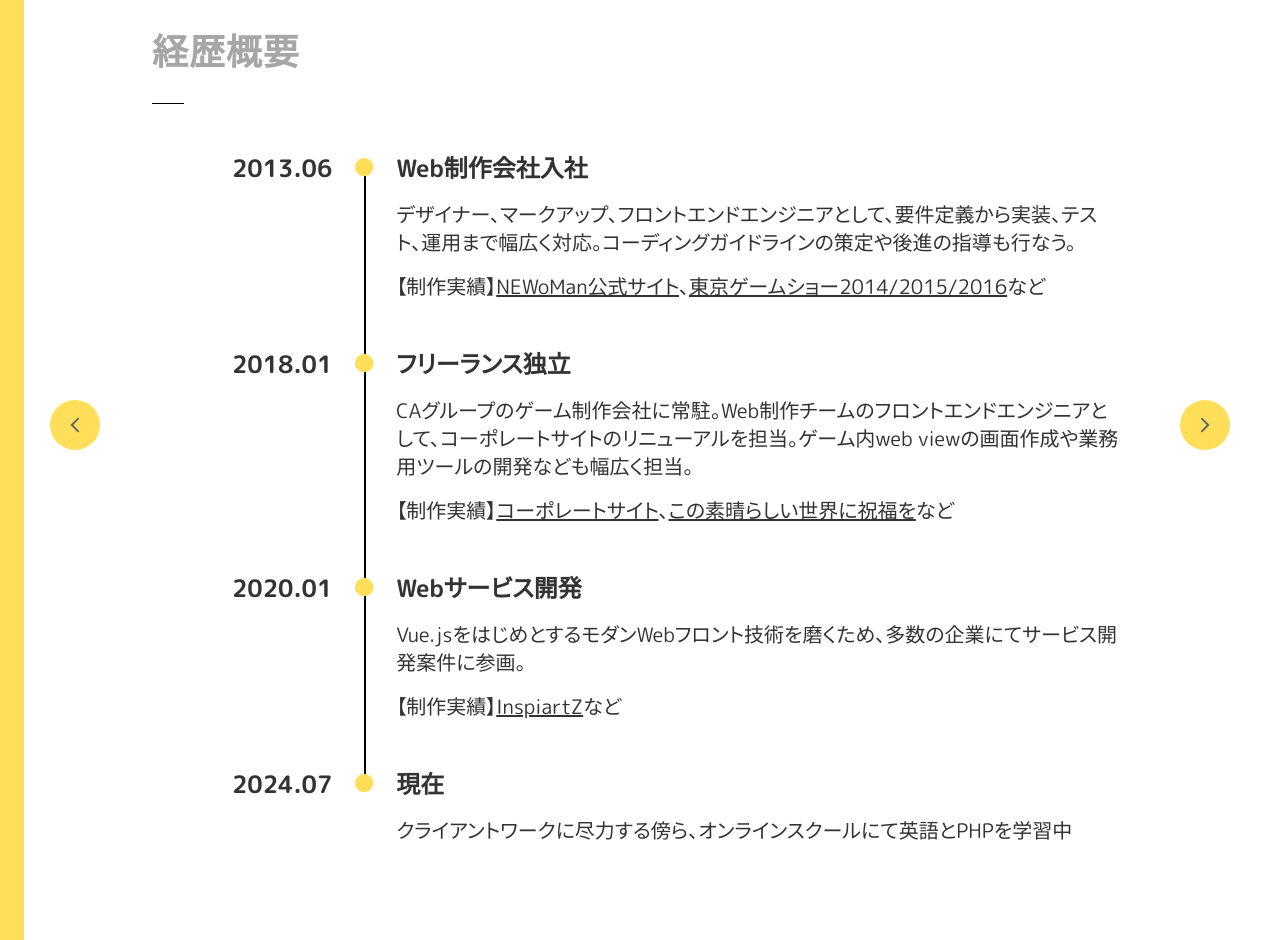
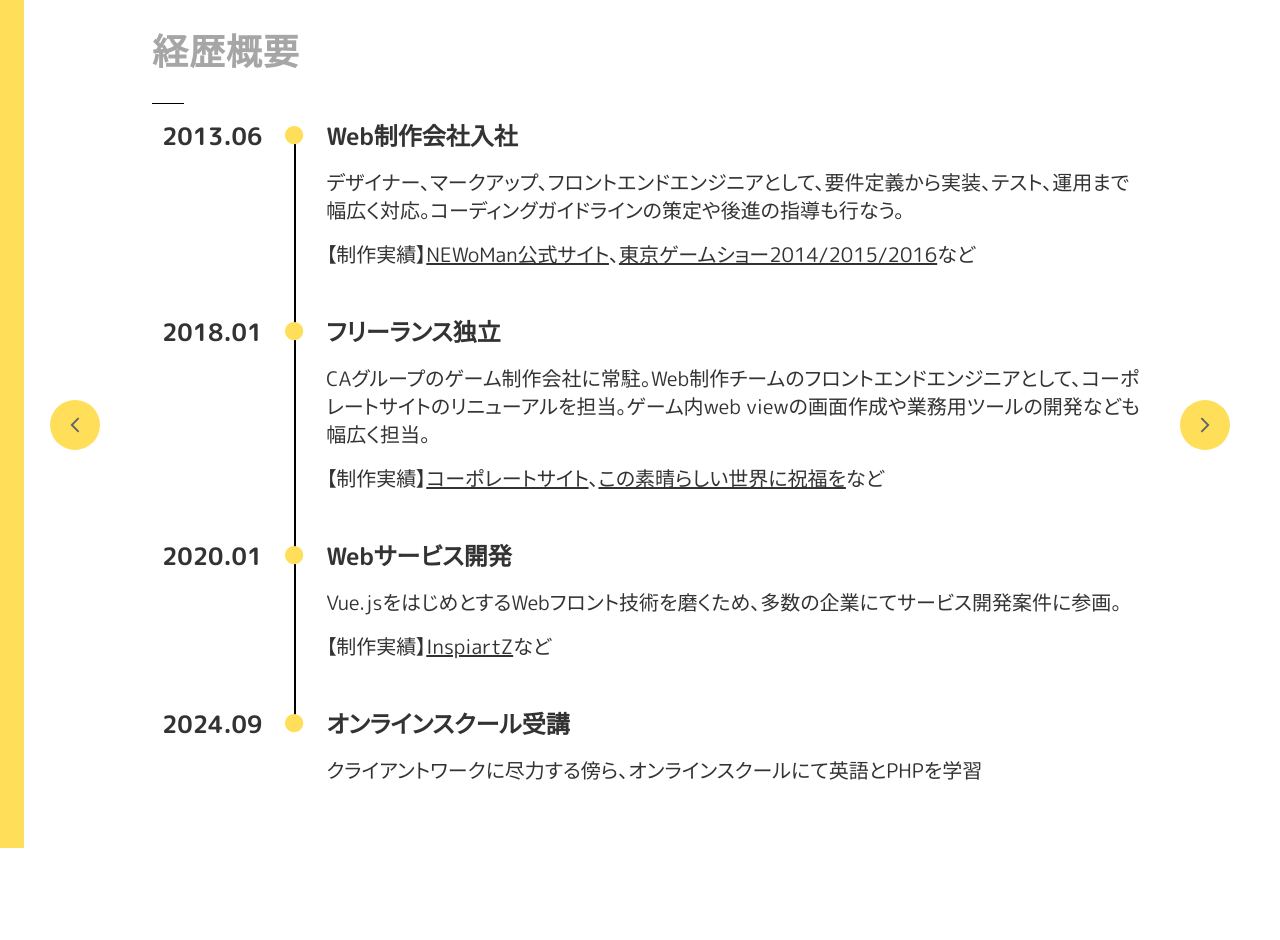
Before and after one commit to tomoko-okada77/portfolio2024, a Nuxt app: page /career in a window 1280 px wide. After the commit the page ends 848 px from the top, so only its background shows below. Built offline with nearby package versions, Linux system fonts and the light colour scheme.

Commit message:
fix page layout

```diff
--- a/components/templates/PageTemplate.vue
+++ b/components/templates/PageTemplate.vue
@@ -7,7 +7,16 @@ const props = defineProps<Props>();
 
 <template>
   <Heading :text="heading"></Heading>
-  <div class="md:p-8 md:ml-12">
-    <slot />
+  <div class="page-wrapper flex justify-center items-center mx-auto">
+    <div>
+      <slot />
+    </div>
   </div>
 </template>
+
+<style lang="scss" scoped>
+  .page-wrapper {
+    max-width: 980px;
+    min-height: calc(100vh - 88px - 4rem);
+  }
+</style>
--- a/data/career.json
+++ b/data/career.json
@@ -33,7 +33,7 @@
     {
       "date": "2020.01",
       "title": "Webサービス開発",
-      "description": "Vue.jsをはじめとするモダンWebフロント技術を磨くため、多数の企業にてサービス開発案件に参画。",
+      "description": "Vue.jsをはじめとするWebフロント技術を磨くため、多数の企業にてサービス開発案件に参画。",
       "productions": [
         {
           "name": "InspiartZ",
@@ -42,9 +42,9 @@
       ]
     },
     {
-      "date": "2024.07",
-      "title": "現在",
-      "description": "クライアントワークに尽力する傍ら、オンラインスクールにて英語とPHPを学習中"
+      "date": "2024.09",
+      "title": "オンラインスクール受講",
+      "description": "クライアントワークに尽力する傍ら、オンラインスクールにて英語とPHPを学習"
     }
   ]
 }
--- a/data/work2.json
+++ b/data/work2.json
@@ -10,7 +10,7 @@
     },
     {
       "label": "作品説明",
-      "text": "ナビゲーションバーやフッター、フォームの作成、画像の上のテキスト配置など、実際に使用することの多い要素を盛り込んだWebサイトとなっています。モバイルレイアウト対応"
+      "text": "ナビゲーションバーやフッター、フォームの作成、画像の上のテキスト配置など、実際に使用することの多い要素を盛り込んだWebサイトとなっています。"
     },
     {
       "label": "使用言語",
--- a/pages/profile.vue
+++ b/pages/profile.vue
@@ -6,7 +6,7 @@ import data from '../data/profile.json'
   <Transition>
     <div>
       <PageTemplate :heading="'プロフィール'">
-        <div class="mt-10">
+        <div>
           <DescriptionLists :lists="data.lists" />
         </div>
       </PageTemplate>
--- a/pages/skills.vue
+++ b/pages/skills.vue
@@ -6,7 +6,7 @@ import data from '../data/skills.json'
   <Transition>
     <div>
       <PageTemplate :heading="'スキル'">
-        <div class="mt-10">
+        <div>
           <DescriptionLists :lists="data.lists" />
         </div>
       </PageTemplate>
--- a/pages/strengths.vue
+++ b/pages/strengths.vue
@@ -2,7 +2,7 @@
   <Transition>
     <div>
       <PageTemplate :heading="'強み'">
-        <p class="mt-12 font-semibold text-2xl tracking-wider leading-10">
+        <p class="mb-12 font-semibold text-2xl tracking-wider leading-10">
           多数のプロジェクトに携わった経験から、<br>
           様々なアプローチで<br>
           問題を解決する能力を身に付けてまいりました。<br>
@@ -16,9 +16,3 @@
     </div>
   </Transition>
 </template>
-
-<style scoped>
-.flex-wrap {
-  flex-wrap: wrap;
-}
-</style>
--- a/pages/tools.vue
+++ b/pages/tools.vue
@@ -6,9 +6,7 @@ import data from '../data/tools.json'
   <Transition>
     <div>
       <PageTemplate :heading="'ツール'">
-        <div class="mt-12">
-          <DescriptionLists :lists="data.lists" />
-        </div>
+        <DescriptionLists :lists="data.lists" />
       </PageTemplate>
     </div>
   </Transition>
--- a/pages/work2.vue
+++ b/pages/work2.vue
@@ -6,6 +6,7 @@ import data from '../data/work2.json'
   <Transition>
     <div>
       <PageTemplate :heading="'作品2'">
+        <div class="mt-9 mb-5">
           <DescriptionLists :lists="data.lists" />
           <ul class="flex gap-x-4">
             <li class="work-item1"><img src="~/assets/images/coffee-bean-1.png" class="w-full" alt=""></li>
@@ -13,6 +14,7 @@ import data from '../data/work2.json'
           </ul>
           <div class="text-center mt-5">
             <a href="https://tomoko-okada77.github.io/coffee-bean/" target="_blank" class="inline-flex items-center text-lg font-bold">サイトを見る<img src="~/assets/images/icon_arrow.svg" width="16" alt=">" class="ml-2"></a>
+          </div>
         </div>
       </PageTemplate>
     </div>
```
Lines whose indentation alone changed are shown as unchanged.
